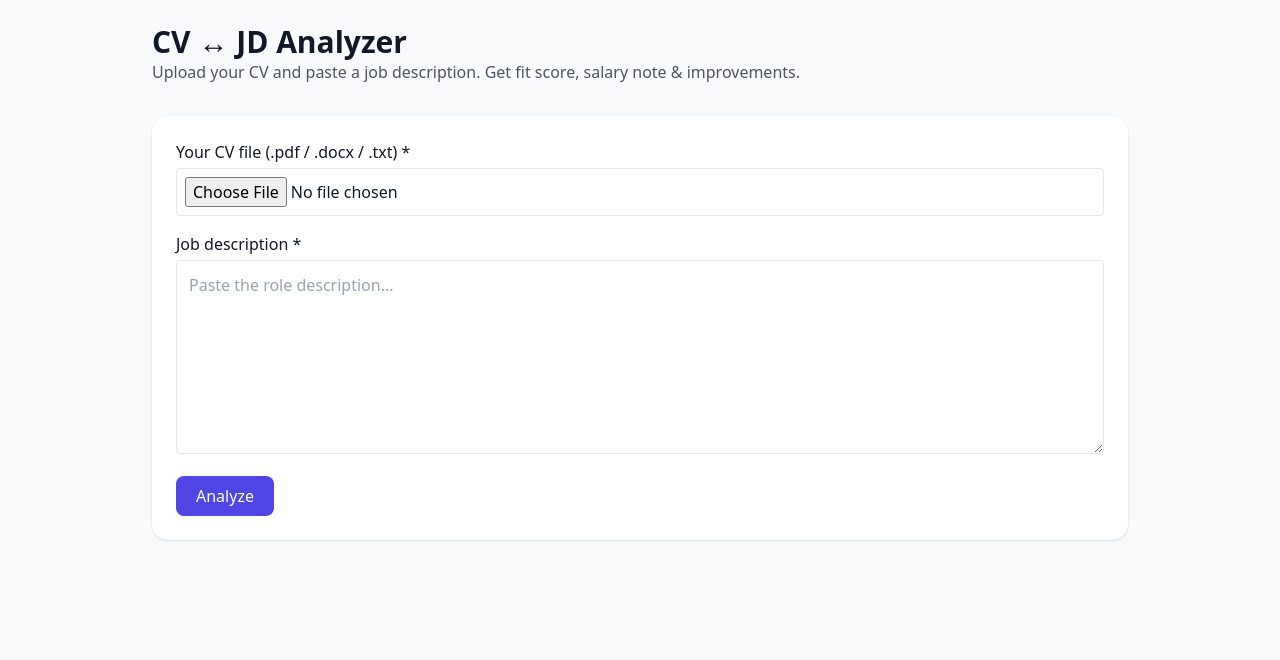
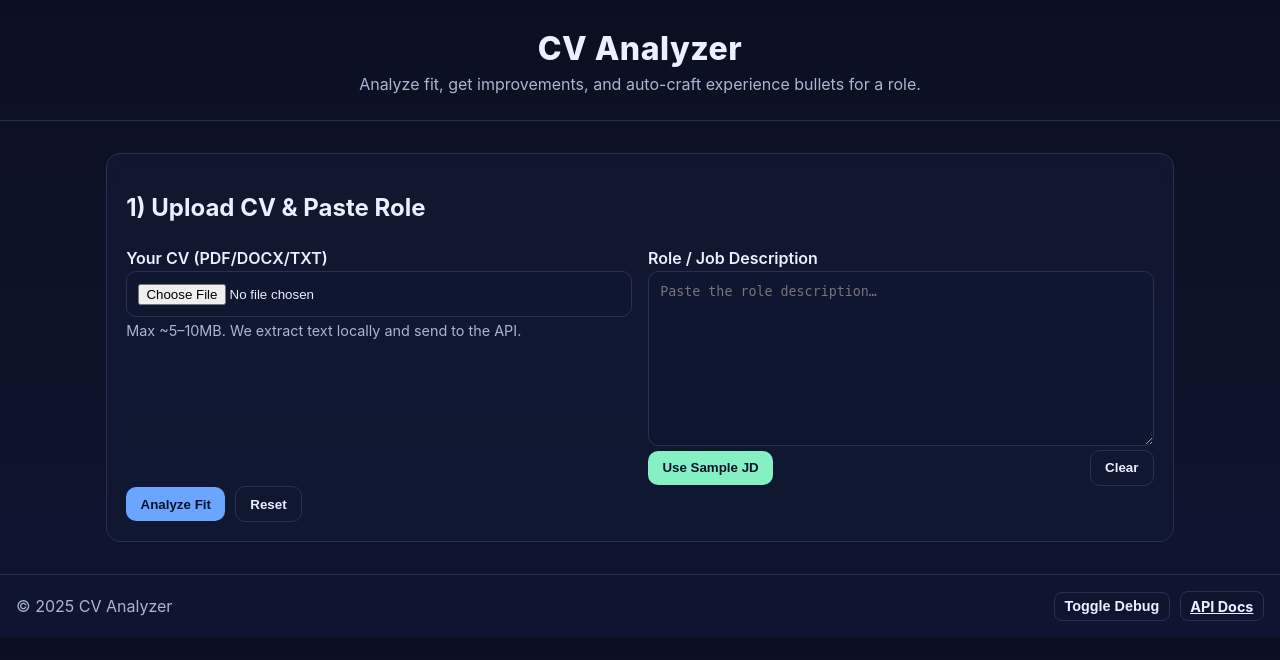
Before and after one commit to Majdise/CvFit, a FastAPI app: page / in a window 1280 px wide. Shown: the top 660 px of the page. Run offline with FastAPI, Linux system fonts and the light colour scheme; parts of the project's set-up code (start-up, migrations or seed data) failed here and were passed over; some libraries are stand-ins or nearby versions.

Commit message:
FE blue enhancment

```diff
--- a/static/app.js
+++ b/static/app.js
@@ -1,71 +1,192 @@
-const form = document.getElementById('analyzeForm');
-const spinner = document.getElementById('spinner');
-const results = document.getElementById('results');
-const suggestionsEl = document.getElementById('suggestions');
-const fitBar = document.getElementById('fitBar');
-const fitScoreLabel = document.getElementById('fitScoreLabel');
-const fitReason = document.getElementById('fitReason');
-const salaryNote = document.getElementById('salaryNote');
-const rawJson = document.getElementById('rawJson');
-const copyJsonBtn = document.getElementById('copyJsonBtn');
-const submitBtn = document.getElementById('submitBtn');
+/* Utilities */
+const $ = (sel) => document.querySelector(sel);
+const el = (tag, cls) => { const e = document.createElement(tag); if (cls) e.className = cls; return e; };
 
-form.addEventListener('submit', async (e) => {
-  e.preventDefault();
+const state = {
+  lastJSON: null,
+  lastBullets: [],
+};
 
-  // Basic client-side checks
-  const cvInput = document.getElementById('cv');
-  const jdInput = document.getElementById('jd');
-  if (!cvInput.files.length || !jdInput.value.trim()) return;
+/* Init */
+window.addEventListener('DOMContentLoaded', () => {
+  $("#year").textContent = new Date().getFullYear();
 
-  // UI state
-  spinner.classList.remove('hidden');
-  submitBtn.disabled = true;
-  results.classList.add('hidden');
+  $("#btnUseSample").addEventListener('click', useSampleJD);
+  $("#btnClearJD").addEventListener('click', () => $("#job_description").value = "");
+  $("#btnClearAll").addEventListener('click', clearAll);
 
-  try {
-    const data = new FormData();
-    data.append('cv_file', cvInput.files[0]);
-    data.append('job_description', jdInput.value);
+  $("#analyzeForm").addEventListener('submit', onAnalyze);
+  $("#btnCopySuggestions").addEventListener('click', onCopySuggestions);
+  $("#btnDownloadJSON").addEventListener('click', onDownloadJSON);
+  $("#btnGenBullets").addEventListener('click', onGenerateBullets);
+  $("#btnCopyBullets").addEventListener('click', onCopyBullets);
+  $("#btnToggleDebug").addEventListener('click', toggleDebug);
+});
 
-    const res = await fetch('/analyze', { method: 'POST', body: data });
-    const json = await res.json();
-
-    if (!res.ok) {
-      throw new Error(json?.detail || `HTTP ${res.status}`);
+/* Sample JD text */
+function useSampleJD() {
+  $("#job_description").value =
+`We’re hiring a Tier 2 Technical Support Engineer for our SaaS video platform.
+Must have: 2–4 years SaaS support, strong SQL, REST APIs & JSON, log analysis, AWS (CloudWatch, S3, Athena), Grafana/OpenSearch.
+Nice: Python/Bash scripting, Live events support, excellent English.`;
 }
 
-    // Render
-    fitScoreLabel.textContent = `${json.fit_score}/100`;
-    fitBar.style.width = `${Math.max(0, Math.min(100, json.fit_score))}%`;
-    fitBar.className =
-      `h-3 rounded-full ${json.fit_score >= 70 ? 'bg-green-500'
-                         : json.fit_score >= 40 ? 'bg-yellow-500'
-                         : 'bg-red-500'}`;
-    fitReason.textContent = json.fit_reason || '';
-    salaryNote.textContent = json.expected_salary_note || '';
+/* Clear */
+function clearAll() {
+  $("#cv_file").value = "";
+  $("#job_description").value = "";
+  $("#results").classList.add("hidden");
+  $("#errorBox").classList.add("hidden");
+  $("#rawJSON").textContent = "";
+  $("#debug").classList.add("hidden");
+  state.lastJSON = null;
+  state.lastBullets = [];
+}
 
-    suggestionsEl.innerHTML = '';
-    (json.improvement_suggestions || []).forEach(s => {
-      const li = document.createElement('li');
-      li.textContent = s;
-      suggestionsEl.appendChild(li);
+/* Analyze */
+async function onAnalyze(e) {
+  e.preventDefault();
+  const fd = new FormData($("#analyzeForm"));
+  const cv = fd.get("cv_file");
+  const jd = (fd.get("job_description") || "").toString().trim();
+
+  if (!cv || !cv.name) return showError("Please attach a CV file.");
+  if (!jd) return showError("Please paste the job description.");
+
+  setLoading(true);
+  try {
+    const res = await fetch("/analyze", { method: "POST", body: fd });
+    const text = await res.text();
+    if (!res.ok) {
+      throw new Error(`API error (${res.status}): ${text}`);
+    }
+    const data = JSON.parse(text);
+    state.lastJSON = data;
+    renderResults(data);
+  } catch (err) {
+    showError(err.message || String(err));
+  } finally {
+    setLoading(false);
+  }
+}
+
+/* Render */
+function renderResults(data) {
+  $("#results").classList.remove("hidden");
+  $("#errorBox").classList.add("hidden");
+
+  const score = Number(data.fit_score ?? 0);
+  $("#fitScore").textContent = `${score}/100`;
+  $("#fitScore").style.background = score >= 75 ? "#85f0c3" : score >= 55 ? "#ffd178" : "#ff9aa5";
+  $("#fitReason").textContent = data.fit_reason || "";
+
+  $("#salaryNote").textContent = data.expected_salary_note || "";
+
+  const ul = $("#suggestions");
+  ul.innerHTML = "";
+  (data.improvement_suggestions || []).forEach(s => {
+    const li = el("li"); li.textContent = s; ul.appendChild(li);
   });
 
-    rawJson.textContent = JSON.stringify(json, null, 2);
-    results.classList.remove('hidden');
-  } catch (err) {
-    alert(`Analyze failed: ${err.message}`);
-  } finally {
-    spinner.classList.add('hidden');
-    submitBtn.disabled = false;
+  // raw debug
+  $("#rawJSON").textContent = JSON.stringify(data, null, 2);
+
+  // reset bullets area
+  $("#xpBullets").innerHTML = "";
+  $("#btnCopyBullets").disabled = true;
+  state.lastBullets = [];
 }
+
+/* Generate bullets (Experience Enhancer) */
+function onGenerateBullets() {
+  if (!state.lastJSON) return showError("Run Analyze first.");
+  const jd = $("#job_description").value.trim();
+  const suggestions = state.lastJSON.improvement_suggestions || [];
+
+  // naive keyword extraction from JD (top ~8 unique words by length)
+  const keyTerms = Array.from(new Set(
+    jd.toLowerCase()
+      .replace(/[^\w\s/+.()-]/g, " ")
+      .split(/\s+/)
+      .filter(w => w.length > 3)
+  ))
+  .sort((a,b)=> b.length - a.length)
+  .slice(0, 8);
+
+  // turn suggestions into punchy resume bullets with action + metric
+  const bullets = suggestions.map((sug, i) => {
+    // emphasize key terms if appear
+    let line = sug.replace(new RegExp(`\\b(${keyTerms.join("|")})\\b`, "gi"), '**$1**');
+    // basic action verb + impact if missing punctuation
+    if (!/[.?!)]$/.test(line)) {
+      line += " to improve reliability and customer outcomes.";
+    }
+    // Add a leading action if it looks like a fragment
+    if (!/^(Built|Led|Implemented|Automated|Optimized|Designed|Owned|Introduced|Developed|Resolved|Reduced|Improved|Created|Maintained|Collaborated)/i.test(line)) {
+      line = `Implemented ${line.charAt(0).toLowerCase() + line.slice(1)}`;
+    }
+    return `• ${line}`;
   });
 
-copyJsonBtn.addEventListener('click', async () => {
-  try {
-    await navigator.clipboard.writeText(rawJson.textContent || '');
-    copyJsonBtn.textContent = 'Copied!';
-    setTimeout(() => (copyJsonBtn.textContent = 'Copy raw JSON'), 1200);
-  } catch {}
+  state.lastBullets = bullets;
+  const ul = $("#xpBullets");
+  ul.innerHTML = "";
+  bullets.forEach(b => {
+    const li = el("li"); li.innerHTML = b; ul.appendChild(li);
   });
+  $("#btnCopyBullets").disabled = bullets.length === 0;
+}
+
+/* Copy helpers */
+function onCopySuggestions(){
+  if (!state.lastJSON) return showError("Run Analyze first.");
+  const text = (state.lastJSON.improvement_suggestions || []).map(s=>`• ${s}`).join("\n");
+  navigator.clipboard.writeText(text).then(()=> toast("Suggestions copied"));
+}
+function onCopyBullets(){
+  if (!state.lastBullets.length) return showError("Generate bullets first.");
+  navigator.clipboard.writeText(state.lastBullets.join("\n")).then(()=> toast("Experience bullets copied"));
+}
+function onDownloadJSON(){
+  if (!state.lastJSON) return showError("Nothing to download yet.");
+  const blob = new Blob([JSON.stringify(state.lastJSON, null, 2)], {type:"application/json"});
+  const a = document.createElement("a");
+  a.href = URL.createObjectURL(blob);
+  a.download = "cv_analyzer_result.json";
+  a.click();
+  URL.revokeObjectURL(a.href);
+}
+
+/* UI helpers */
+function showError(msg){
+  const box = $("#errorBox");
+  box.textContent = msg;
+  box.classList.remove("hidden");
+  window.scrollTo({top:0, behavior:"smooth"});
+}
+function setLoading(is){
+  $("#spinner").classList.toggle("hidden", !is);
+  $("#btnAnalyze").disabled = is;
+}
+function toggleDebug(){
+  $("#debug").classList.toggle("hidden");
+}
+function toast(msg){
+  // quick non-blocking toast
+  const t = el("div","toast"); t.textContent = msg;
+  document.body.appendChild(t);
+  setTimeout(()=> t.classList.add("show"), 10);
+  setTimeout(()=> { t.classList.remove("show"); setTimeout(()=>t.remove(), 250) }, 1600);
+}
+
+/* Tiny toast style */
+const style = document.createElement("style");
+style.textContent = `
+.toast{
+  position: fixed; left:50%; bottom:24px; transform: translateX(-50%) translateY(20px);
+  background:#0d1329; color:#dfe7ff; border:1px solid #263255; padding:.45rem .7rem; border-radius:8px;
+  opacity:0; transition: all .25s ease; z-index:9999;
+}
+.toast.show{ opacity:1; transform: translateX(-50%) translateY(0) }
+`;
+document.head.appendChild(style);
--- a/static/styles.css
+++ b/static/styles.css
@@ -1,2 +1,85 @@
-/* Make focus visible */
-:focus-visible { outline: 3px solid #6366f1; outline-offset: 2px; }
+:root{
+  --bg:#0b1020; --card:#121a33; --text:#eaf0ff; --muted:#a9b6d6;
+  --accent:#6aa5ff; --accent-2:#85f0c3; --danger:#ff6b7d;
+  --line:#263255; --chip:#1a2446; --mono:#dfe7ff;
+}
+*{box-sizing:border-box}
+body{
+  margin:0; font-family:Inter,system-ui,Segoe UI,Arial,sans-serif;
+  color:var(--text); background:linear-gradient(180deg,#0b1020 0,#0f1530 100%);
+}
+.container{max-width:1100px;margin:2rem auto;padding:0 1rem}
+.site-header{padding:1.6rem 1rem;text-align:center;border-bottom:1px solid var(--line)}
+.site-header h1{margin:.2rem 0 0;font-weight:800;letter-spacing:.5px}
+.subtitle{color:var(--muted);margin:.4rem 0 0}
+.card{
+  background:rgba(18,26,51,.75); backdrop-filter: blur(8px);
+  border:1px solid var(--line); padding:1.2rem; border-radius:14px; margin:1rem 0;
+}
+.label{display:block;margin:.4rem 0 .2rem;font-weight:600}
+input[type="file"], textarea{
+  width:100%; background:#0f1730; color:var(--text); border:1px solid var(--line);
+  border-radius:10px; padding:.7rem; outline:none;
+}
+textarea{resize:vertical}
+.hint{color:var(--muted); font-size:.9rem; margin:.35rem 0 0}
+
+.row{display:flex; align-items:center}
+.space-between{justify-content:space-between}
+.gap{gap:.6rem}
+.grid-2{
+  display:grid; gap:1rem; grid-template-columns:1fr;
+}
+@media (min-width:900px){ .grid-2{ grid-template-columns:1fr 1fr; } }
+
+.btn{
+  background:var(--accent); color:#06122a; border:none; padding:.6rem .9rem;
+  border-radius:10px; font-weight:700; cursor:pointer;
+}
+.btn:hover{filter:brightness(1.05)}
+.btn-small{padding:.35rem .6rem;font-size:.9rem;border-radius:8px}
+.btn-secondary{background:var(--accent-2)}
+.btn-ghost{
+  background:transparent; color:var(--text);
+  border:1px solid var(--line);
+}
+.btn:disabled{opacity:.6;cursor:not-allowed}
+
+.spinner{display:flex;align-items:center;gap:.6rem;padding:.6rem}
+.hidden{display:none}
+.loader{
+  width:18px;height:18px;border-radius:50%;
+  border:3px solid var(--line); border-top-color:var(--accent);
+  animation:spin 1s linear infinite;
+}
+@keyframes spin{to{transform:rotate(360deg)}}
+
+.alert{
+  border:1px solid #f19aa7;background:#2b0f16;color:#ffdbe1;
+  padding:.8rem;border-radius:10px;margin-top:.6rem
+}
+
+.result-grid{
+  display:grid; grid-template-columns:1fr; gap:1rem;
+}
+@media(min-width:800px){ .result-grid{ grid-template-columns: 1fr 2fr; } }
+
+.result-box{
+  background:var(--chip);border:1px solid var(--line);
+  padding:1rem;border-radius:12px;
+}
+.fit-badge{
+  display:inline-block; padding:.4rem .7rem;border-radius:999px;
+  background:var(--accent-2); color:#01321f; font-weight:800; font-size:1.1rem;
+}
+.muted{color:var(--muted)}
+.mono{font-family: ui-monospace, SFMono-Regular, Menlo, Consolas, monospace; color:var(--mono)}
+.bullets li{margin:.35rem 0}
+.code{
+  background:#0d1329; border:1px solid var(--line); padding:1rem; border-radius:10px;
+  overflow:auto; max-height:300px
+}
+.site-footer{
+  display:flex;align-items:center;justify-content:space-between;gap:.6rem;
+  padding:1rem;border-top:1px solid var(--line); color:var(--muted)
+}
--- a/templates/index.html
+++ b/templates/index.html
@@ -1,82 +1,109 @@
 <!DOCTYPE html>
 <html lang="en">
 <head>
-  <meta charset="utf-8" />
-  <title>CV Analyzer</title>
+  <meta charset="UTF-8" />
+  <title>CV Analyzer • Role Fit & Experience Enhancer</title>
   <meta name="viewport" content="width=device-width, initial-scale=1" />
-  <!-- Tailwind CDN -->
-  <script src="https://cdn.tailwindcss.com"></script>
-  <!-- Basic styles -->
-  <link rel="stylesheet" href="/static/styles.css" />
+  <link href="/static/styles.css" rel="stylesheet" />
 </head>
-<body class="bg-gray-50 text-gray-900">
-  <div class="max-w-5xl mx-auto p-6">
-    <header class="mb-8">
-      <h1 class="text-3xl font-bold">CV ↔ JD Analyzer</h1>
-      <p class="text-gray-600">Upload your CV and paste a job description. Get fit score, salary note & improvements.</p>
+<body>
+  <header class="site-header">
+    <h1>CV Analyzer</h1>
+    <p class="subtitle">Analyze fit, get improvements, and auto-craft experience bullets for a role.</p>
   </header>
 
-    <!-- Form card -->
-    <section class="bg-white rounded-2xl shadow p-6 mb-8">
-      <form id="analyzeForm" class="space-y-4">
+  <main class="container">
+    <section class="card">
+      <h2>1) Upload CV & Paste Role</h2>
+      <form id="analyzeForm">
+        <div class="grid-2">
           <div>
-          <label class="block font-medium mb-1">Your CV file (.pdf / .docx / .txt) *</label>
-          <input id="cv" name="cv_file" type="file" accept=".pdf,.docx,.txt"
-                 class="w-full border rounded p-2" required />
+            <label class="label">Your CV (PDF/DOCX/TXT)</label>
+            <input type="file" name="cv_file" id="cv_file" accept=".pdf,.docx,.txt" required />
+            <p class="hint">Max ~5–10MB. We extract text locally and send to the API.</p>
           </div>
 
           <div>
-          <label class="block font-medium mb-1">Job description *</label>
-          <textarea id="jd" name="job_description" rows="7"
-                    class="w-full border rounded p-3"
-                    placeholder="Paste the role description..." required></textarea>
+            <label class="label">Role / Job Description</label>
+            <textarea id="job_description" name="job_description" rows="10" placeholder="Paste the role description…"></textarea>
+            <div class="row space-between">
+              <button class="btn btn-secondary" type="button" id="btnUseSample">Use Sample JD</button>
+              <button class="btn btn-ghost" type="button" id="btnClearJD">Clear</button>
+            </div>
+          </div>
         </div>
 
-        <div class="flex items-center gap-3">
-          <button id="submitBtn" type="submit"
-                  class="px-5 py-2 rounded-lg bg-indigo-600 text-white hover:bg-indigo-700">
-            Analyze
-          </button>
-          <span id="spinner" class="hidden text-sm text-gray-600">Analyzing…</span>
+        <div class="row gap">
+          <button class="btn" type="submit" id="btnAnalyze">Analyze Fit</button>
+          <button class="btn btn-ghost" type="button" id="btnClearAll">Reset</button>
         </div>
       </form>
+
+      <div id="spinner" class="spinner hidden">
+        <div class="loader"></div>
+        <span>Analyzing with AI…</span>
+      </div>
+
+      <div id="errorBox" class="alert hidden"></div>
     </section>
 
-    <!-- Results -->
-    <section id="results" class="hidden bg-white rounded-2xl shadow p-6">
-      <div class="flex items-center justify-between mb-4">
-        <h2 class="text-xl font-semibold">Results</h2>
-        <button id="copyJsonBtn" class="text-sm text-indigo-600 hover:underline">Copy raw JSON</button>
+    <section id="results" class="card hidden">
+      <h2>2) Results</h2>
+
+      <div class="result-grid">
+        <div class="result-box">
+          <h3>Fit Score</h3>
+          <div id="fitScore" class="fit-badge">–</div>
+          <p id="fitReason" class="muted"></p>
         </div>
 
-      <div class="mb-6">
-        <div class="flex justify-between mb-1">
-          <span class="font-medium">Fit score</span>
-          <span id="fitScoreLabel">—</span>
+        <div class="result-box">
+          <h3>Salary Note</h3>
+          <p id="salaryNote" class="mono"></p>
+          <button class="btn btn-small" type="button" data-copy="#salaryNote">Copy</button>
         </div>
-        <div class="w-full bg-gray-200 rounded-full h-3">
-          <div id="fitBar" class="bg-green-500 h-3 rounded-full" style="width: 0%"></div>
-        </div>
-        <p id="fitReason" class="text-gray-700 mt-2"></p>
       </div>
 
-      <div class="mb-6">
-        <h3 class="font-medium mb-2">Expected salary</h3>
-        <p id="salaryNote" class="text-gray-700"></p>
+      <div class="stack">
+        <div class="result-box">
+          <h3>Improvement Suggestions</h3>
+          <ul id="suggestions"></ul>
+          <div class="row gap">
+            <button class="btn btn-small" type="button" id="btnCopySuggestions">Copy All</button>
+            <button class="btn btn-small btn-secondary" type="button" id="btnDownloadJSON">Download JSON</button>
+          </div>
         </div>
 
-      <div>
-        <h3 class="font-medium mb-2">Improvement suggestions</h3>
-        <ul id="suggestions" class="list-disc ml-5 space-y-1"></ul>
+        <div class="result-box">
+          <div class="row space-between">
+            <h3>Experience Enhancer</h3>
+            <div class="row gap">
+              <button class="btn btn-small" type="button" id="btnGenBullets">Generate Bullets</button>
+              <button class="btn btn-small" type="button" id="btnCopyBullets" disabled>Copy Bullets</button>
             </div>
+          </div>
+          <p class="hint">
+            We’ll craft resume bullets aligned to the JD, using the suggestions and key terms. Use these to refine your “Experience” section.
+          </p>
+          <ul id="xpBullets" class="bullets"></ul>
+        </div>
+      </div>
+    </section>
 
-      <details class="mt-6">
-        <summary class="cursor-pointer text-sm text-gray-500">Show raw JSON</summary>
-        <pre id="rawJson"
-             class="mt-2 bg-gray-50 border rounded p-3 overflow-auto text-xs"></pre>
-      </details>
+    <section id="debug" class="card hidden">
+      <h3>Debug / Raw JSON</h3>
+      <pre id="rawJSON" class="code"></pre>
     </section>
+
+  </main>
+
+  <footer class="site-footer">
+    <span>© <span id="year"></span> CV Analyzer</span>
+    <div class="row gap">
+      <button class="btn btn-ghost btn-small" id="btnToggleDebug" type="button">Toggle Debug</button>
+      <a class="btn btn-ghost btn-small" href="/docs" target="_blank" rel="noreferrer">API Docs</a>
     </div>
+  </footer>
 
   <script src="/static/app.js"></script>
 </body>
```
Also changed, not shown: 1 other file. Lines whose indentation alone changed are shown as unchanged.
